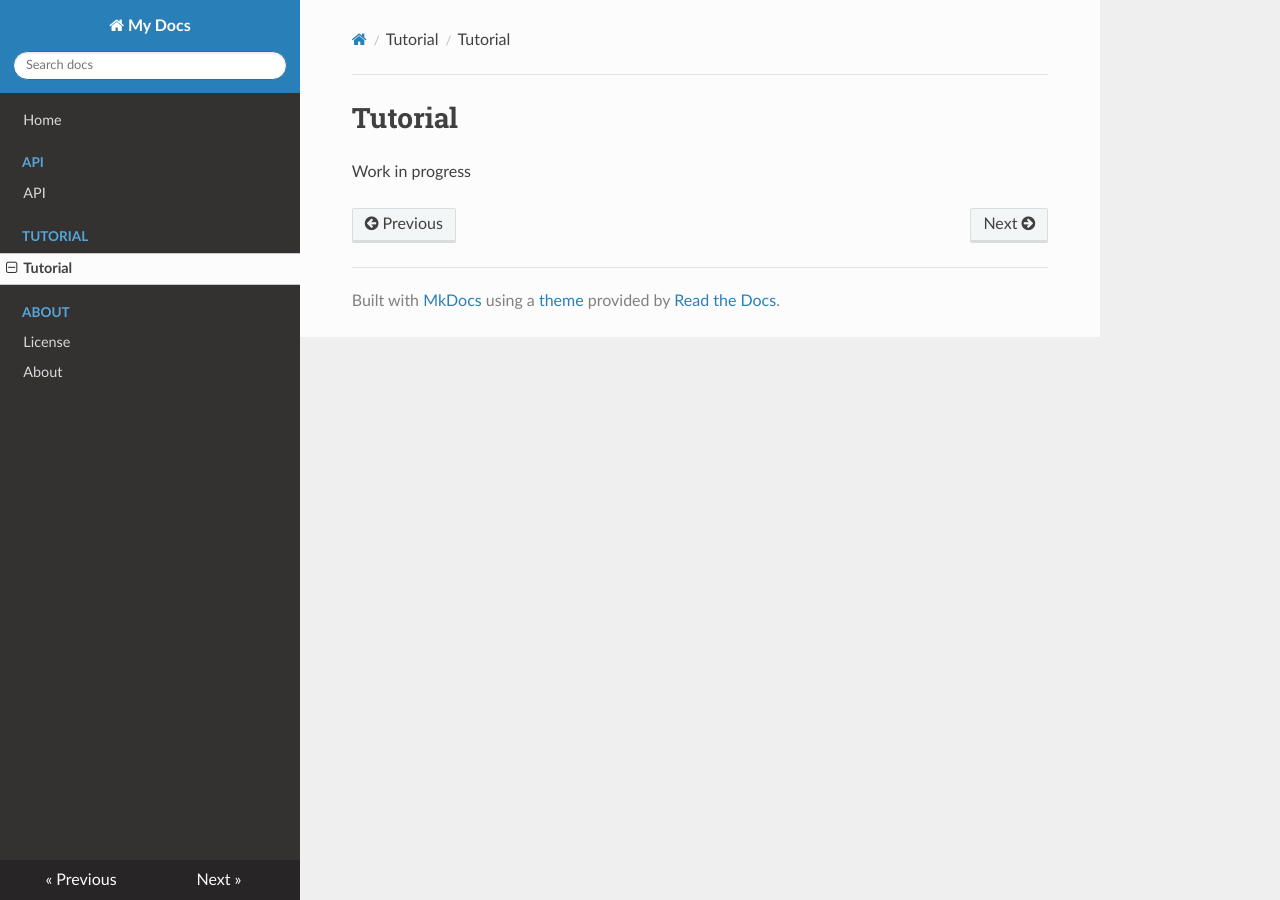
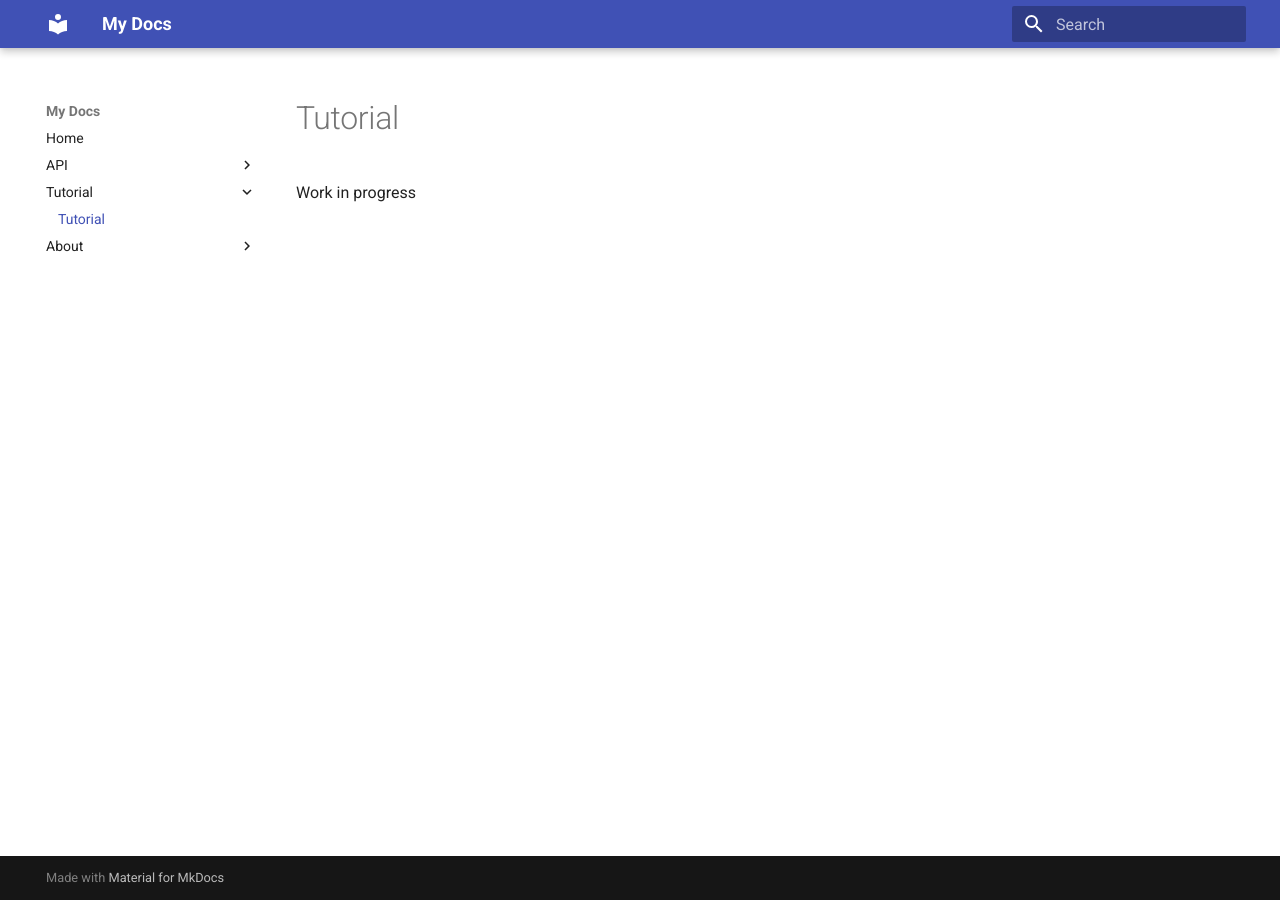
Before and after one commit to ritonun/ritons-fractal, an MkDocs documentation site: the page built from docs/tutorial/turorial.md, in a window 1280 px wide. Built offline with MkDocs 1.6.1 and Material for MkDocs 9.7.7, drawn with Linux system fonts in a browser that asks for light colours; nearby versions of some CDN libraries.

Commit message:
update mkdocs to auto-generate docs

```diff
--- a/mkdocs.yml
+++ b/mkdocs.yml
@@ -9,4 +9,8 @@ nav:
   - About:
     - License: about/license.md
     - About: about/about.md
-theme: readthedocs
+theme:
+  name: "material"
+plugins:
+- search
+- mkdocstrings
```
